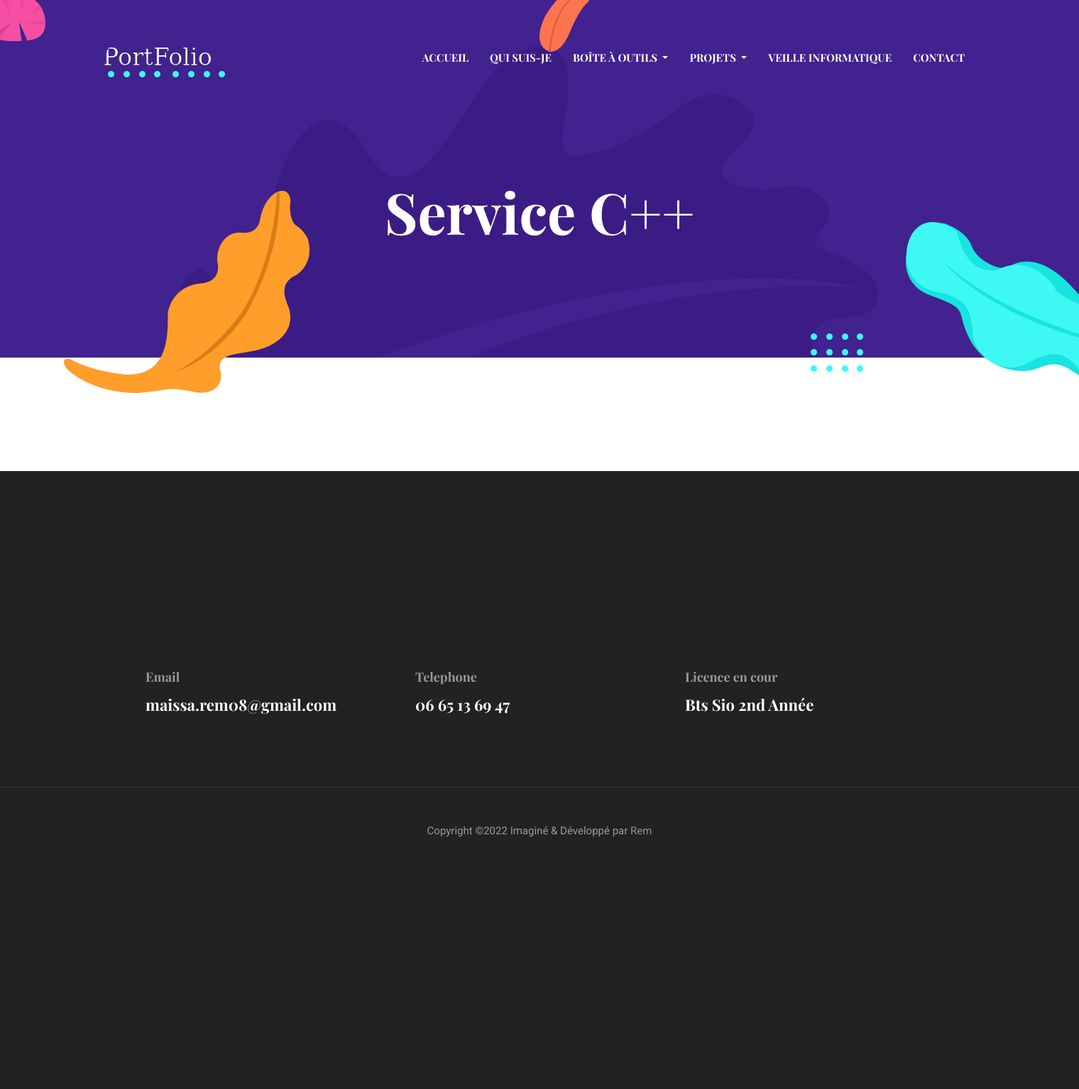
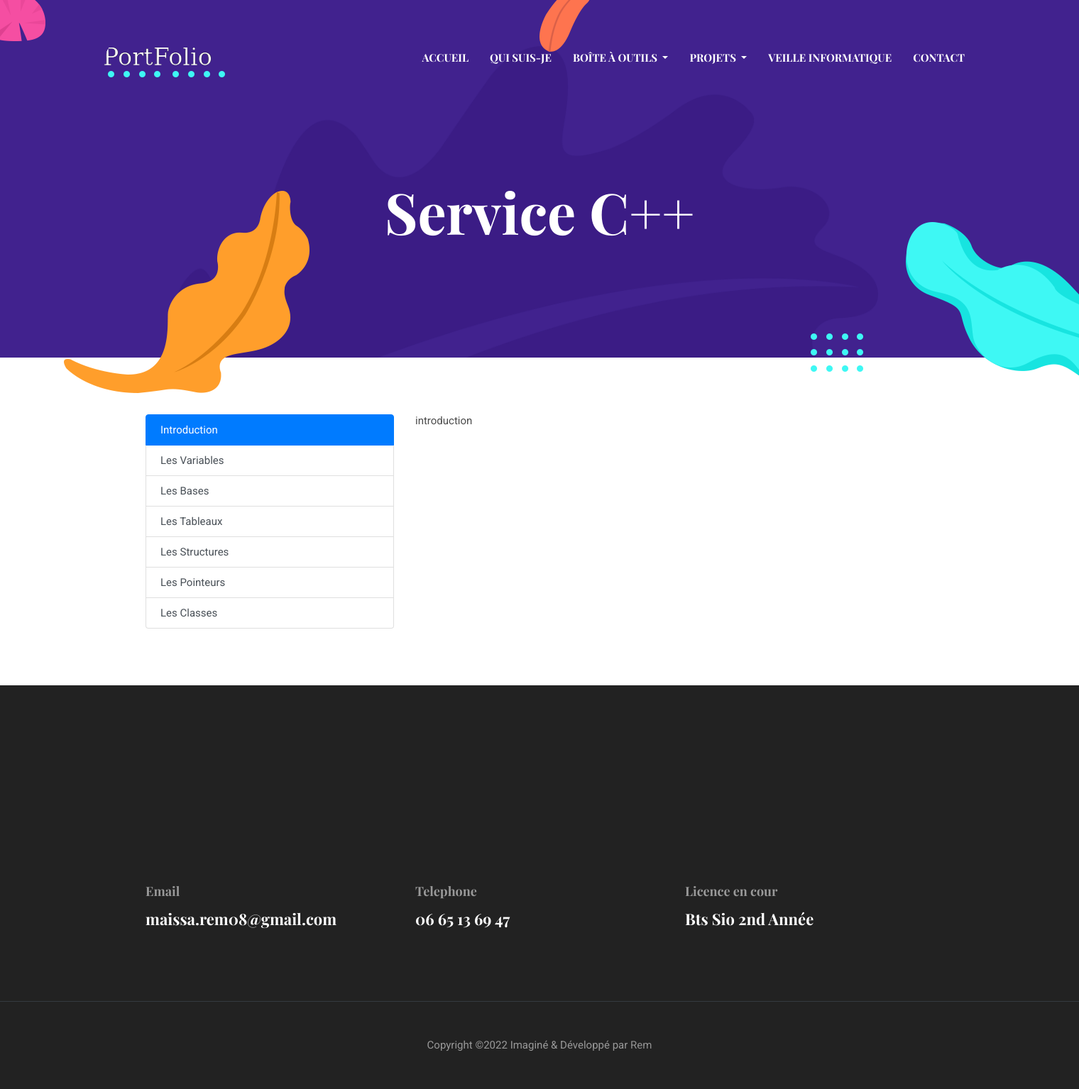
Before and after one commit to xXRem08Xx/PortFolio, a PHP site: the page made by boite-c++.php in a window 1520 px wide; the page is wider, and only the part inside the window is pictured. Shown: that part at 71% size. Before the commit the page ends 1180 px from the top of that part, so only its background shows below. Run offline with PHP 8.4, Linux system fonts and the light colour scheme; some libraries are stand-ins or nearby versions.

Commit message:
ajout structure de la page boite-c++.php + ajout nouvelle page boite-qt.php

```diff
--- a/boite-c++.php
+++ b/boite-c++.php
@@ -3,15 +3,15 @@
 
 <?php
 $title = "Service C++";
-require_once "./header.php";
-require_once "./function.php";
+require_once "header.php";
+require_once "function.php";
 ?>
 
 <body>
 
 
     <?php
-    require_once "./nav-bar.php";
+    require_once "nav-bar.php";
     ?>
 
     <!-- titre de la page -->
@@ -34,17 +34,71 @@ require_once "./function.php";
     </section>
     <!-- /titre de la page -->
 
-
+    <!-- section C++ -->
     <section class="section">
         <div class="container">
             <div class="row">
+
+                <!-- tableau d'affichage C++ -->
+                <div class="container">
+                    <div class="row">
+                        <div class="col-4">
+                            <div class="list-group" id="list-tab" role="tablist">
+                                <a class="list-group-item list-group-item-action active" id="onglet0" data-toggle="list" href="#introduction" role="tab" aria-controls="onglet0">Introduction</a>
+                                <a class="list-group-item list-group-item-action" id="onglet1" data-toggle="list" href="#o1" role="tab" aria-controls="onglet1">Les Variables</a>
+                                <a class="list-group-item list-group-item-action" id="onglet2" data-toggle="list" href="#o2" role="tab" aria-controls="onglet2">Les Bases</a>
+                                <a class="list-group-item list-group-item-action" id="onglet3" data-toggle="list" href="#o3" role="tab" aria-controls="onglet3">Les Tableaux</a>
+                                <a class="list-group-item list-group-item-action" id="onglet4" data-toggle="list" href="#o4" role="tab" aria-controls="onglet4">Les Structures</a>
+                                <a class="list-group-item list-group-item-action" id="onglet5" data-toggle="list" href="#o5" role="tab" aria-controls="onglet5">Les Pointeurs</a>
+                                <a class="list-group-item list-group-item-action" id="onglet6" data-toggle="list" href="#o6" role="tab" aria-controls="onglet6">Les Classes</a>
+                            </div>
+                        </div>
+                        <div class="col-8">
+                            <div class="tab-content" id="nav-tabContent">
+                                <!-- Contenu de l'onglet introduction -->
+                                <div class="tab-pane fade active show" id="introduction" role="tabpanel" aria-labelledby="onglet0">
+                                    introduction
+                                </div>
+                                <!-- Contenu de l'onglet Les Variable -->
+                                <div class="tab-pane fade active" id="o1" role="tabpanel" aria-labelledby="onglet1">
+                                    Contenu du premier onglet
+                                </div>
+                                <!-- Contenu de l'onglet Les bases -->
+                                <div class="tab-pane fade" id="o2" role="tabpanel" aria-labelledby="onglet2">
+                                    Contenu du deuxième onglet
+                                </div>
+                                <!-- Contenu de l'onglet Les Tableaux -->
+                                <div class="tab-pane fade" id="o3" role="tabpanel" aria-labelledby="onglet3">
+                                    Contenu du troisième onglet
+                                </div>
+                                <!-- Contenu de l'onglet Les Structures -->
+                                <div class="tab-pane fade" id="o4" role="tabpanel" aria-labelledby="onglet4">
+                                    Contenu du quatrième onglet
+                                </div>
+                                <!-- Contenu de l'onglet Les Pointeurs -->
+                                <div class="tab-pane fade" id="o5" role="tabpanel" aria-labelledby="onglet5">
+                                    Contenu du 5eme onglet
+                                </div>
+                                <!-- Contenu de l'onglet Les Classes -->
+                                <div class="tab-pane fade" id="o6" role="tabpanel" aria-labelledby="onglet6">
+                                    Contenu du 6eme onglet
+                                </div>
+
+                            </div>
+                        </div>
+                    </div>
+                </div>
 
             </div>
         </div>
     </section>
 
+    </section>
+
+
+
     <?php
-    require_once "./footer.php";
+    require_once "footer.php";
     ?>
 
 
--- a/css/style.css
+++ b/css/style.css
@@ -8,54 +8,73 @@ body {
   color: #4c4c4c;
 }
 
-p, .paragraph {
+hr {
+  color: #000;
+}
+
+p,
+.paragraph {
   font-weight: 400;
   color: #4c4c4c;
   font-size: 15px;
   line-height: 1.8;
   font-family: "Roboto", sans-serif;
 }
-p-lg, .paragraph-lg {
+p-lg,
+.paragraph-lg {
   font-size: 22px;
 }
 
-h1, h2, h3, h4, h5, h6 {
+h1,
+h2,
+h3,
+h4,
+h5,
+h6 {
   color: #000;
   font-family: "Playfair Display", serif;
   line-height: 1.2;
 }
 
-h1, .h1 {
+h1,
+.h1 {
   font-size: 80px;
 }
 @media (max-width: 991px) {
-  h1, .h1 {
+  h1,
+  .h1 {
     font-size: 65px;
   }
 }
 
-h2, .h2 {
+h2,
+.h2 {
   font-size: 60px;
 }
 @media (max-width: 991px) {
-  h2, .h2 {
+  h2,
+  .h2 {
     font-size: 50px;
   }
 }
 
-h3, .h3 {
+h3,
+.h3 {
   font-size: 40px;
 }
 
-h4, .h4 {
+h4,
+.h4 {
   font-size: 22px;
 }
 
-h5, .h5 {
+h5,
+.h5 {
   font-size: 18px;
 }
 
-h6, .h6 {
+h6,
+.h6 {
   font-size: 14px;
 }
 
@@ -98,7 +117,8 @@ h6, .h6 {
 .btn-primary:hover {
   background: #542cb7;
 }
-.btn-primary.focus, .btn-primary.active {
+.btn-primary.focus,
+.btn-primary.active {
   background: #542cb7 !important;
   box-shadow: none !important;
 }
@@ -108,7 +128,8 @@ h6, .h6 {
   color: #41228e;
   font-weight: bold;
 }
-.btn-transparent:active, .btn-transparent:hover {
+.btn-transparent:active,
+.btn-transparent:hover {
   color: #41228e;
 }
 
@@ -499,7 +520,8 @@ textarea.form-control {
   width: 100%;
   height: 100%;
 }
-.wave::before, .wave::after {
+.wave::before,
+.wave::after {
   content: "";
   position: absolute;
   width: 800px;
@@ -510,7 +532,7 @@ textarea.form-control {
   border-radius: 45%;
   transform: translateX(-50%) rotate(0);
   -webkit-animation: rotate 6s linear infinite;
-          animation: rotate 6s linear infinite;
+  animation: rotate 6s linear infinite;
   z-index: 10;
 }
 .wave::after {
@@ -518,7 +540,7 @@ textarea.form-control {
   background-color: rgba(255, 255, 255, 0.9);
   transform: translateX(-50%) rotate(0);
   -webkit-animation: rotate 10s linear -5s infinite;
-          animation: rotate 10s linear -5s infinite;
+  animation: rotate 10s linear -5s infinite;
   z-index: 20;
 }
 
--- a/nav-bar.php
+++ b/nav-bar.php
@@ -22,6 +22,9 @@
           <ul class="dropdown-menu" aria-labelledby="navbarBoiteOutilsLink">
             <li>
               <a class="dropdown-item" href="boite-c++.php">Dévellopement C++</a>
+            </li>
+            <li>
+            <a class="dropdown-item" href="boite-qt.php">Dévellopement Qt</a>
             </li>
             <li>
               <a class="dropdown-item" href="boite-web.php">Dévellopement Web</a>
```
Also changed, not shown: boite-qt.php (added, +80 -0 lines), stage-1.php (+8 -2 lines).
